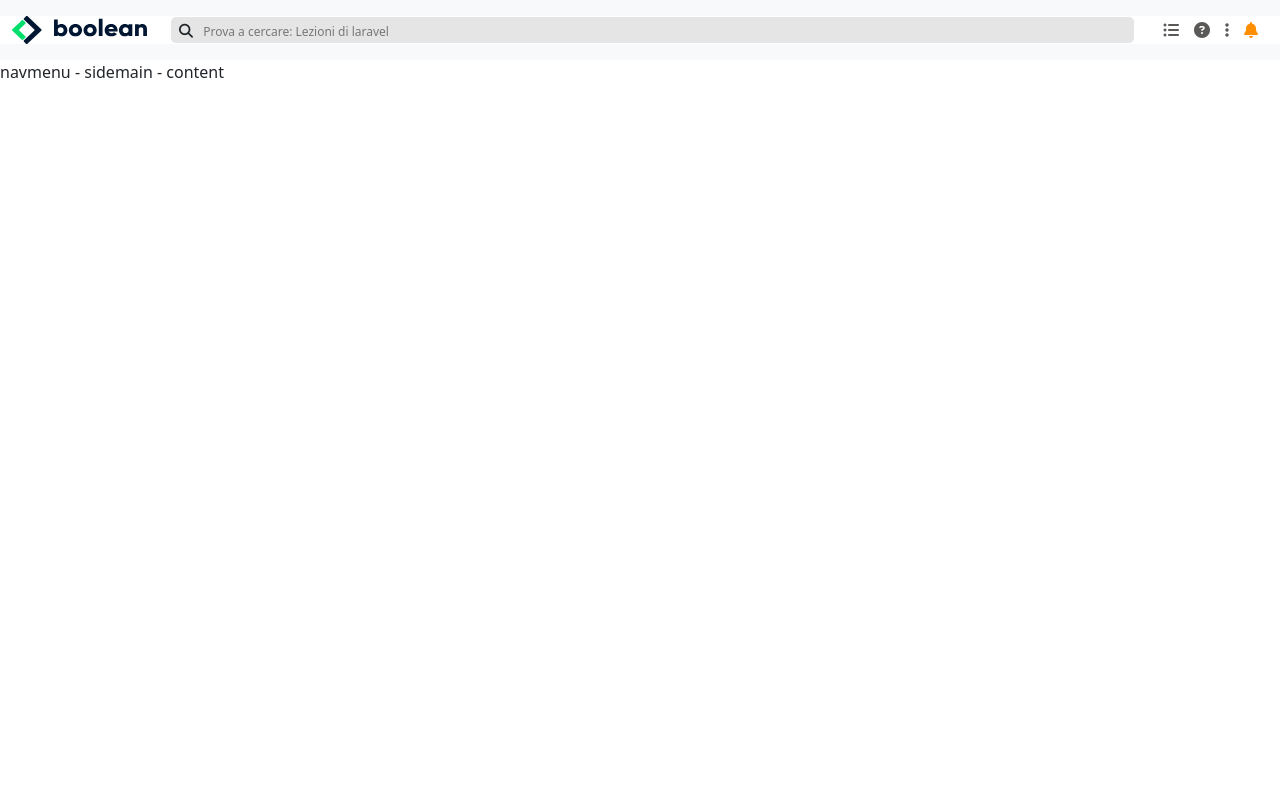
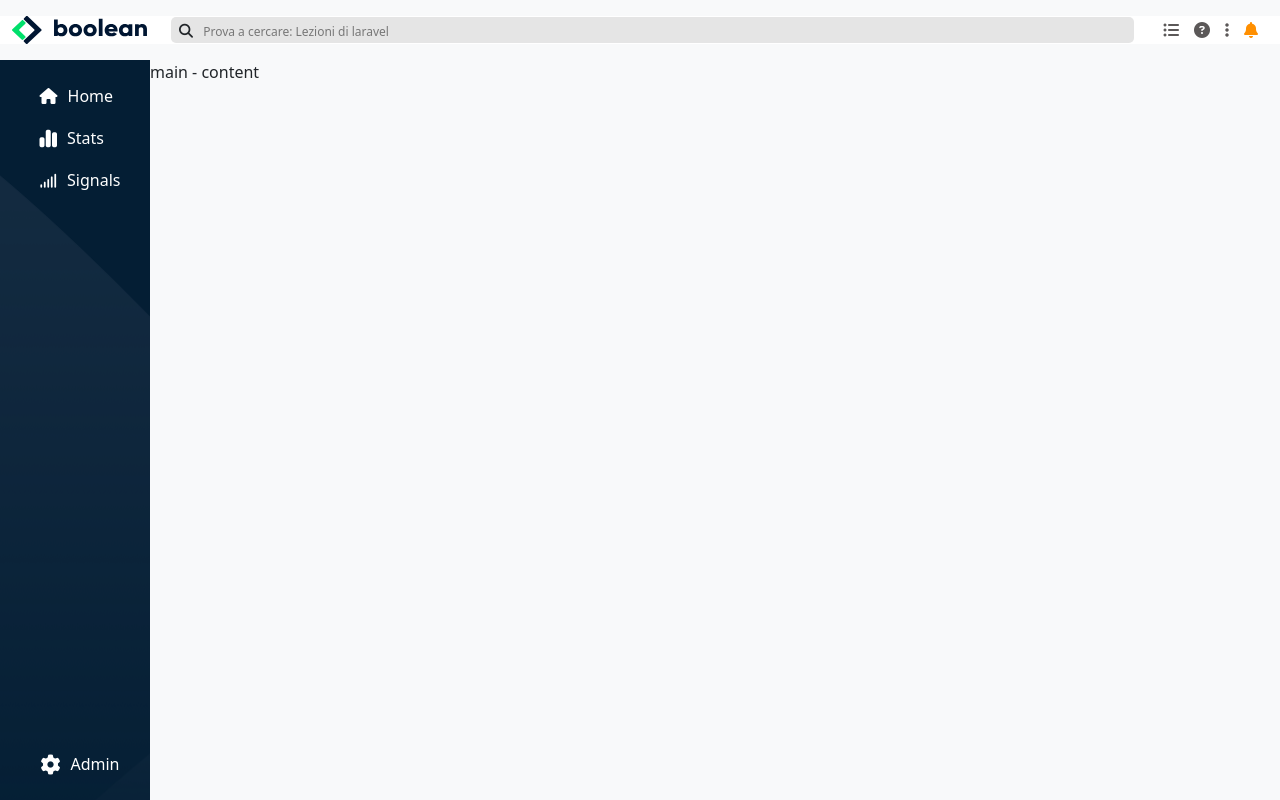
Before and after one commit to emilianoaprile/html-css-bootstrap-dashboard, a plain HTML site: page index.html in a window 1280 px wide. Drawn offline with nearby package versions, Linux system fonts and the light colour scheme.

Commit message:
ADDED - header navbar-side HTML CSS + resp

```diff
--- a/css/app.css
+++ b/css/app.css
@@ -2,11 +2,12 @@
 
 :root {
     --font_12: 12px;
+    --font_16: 16px;
 }
 
 
 
-/* Navbar -top */
+/* Navbar - top */
 .navbar_top{
     background-color: white;
 }
@@ -23,7 +24,8 @@
     font-size: 14px;
 }
 
-.ms_navbar {
+.ms_navbar,
+.main_content {
     background-color: #f8f9fa;
 }
 
@@ -45,6 +47,66 @@
 .fa-bell {
     color: #ff8f00;
 }
+
+/* Navbar - side */
+
+.app_content .side_bar {
+    background-color:  #041e34;
+    background-image: url(../img/sidebar-bg.png);
+    width: 65px;
+    /* width: 150px; */
+    height: 100%;
+}
+
+.app_content .navbar_side {
+    height: 100%;
+}
+
+.navbar_side-menu-items {
+    display: flex;
+    margin-bottom: 18px;
+}
+
+.icon_wrapper {
+    margin-left: 10px;
+    margin-right: 10px;
+}
+
+.navbar_side-text {
+    font-size: var(--font_16);
+}
+
+
+/* Media Query - Responsive */
+
+/* // Small devices (landscape phones, 576px and up) */
+@media (min-width: 576px) {
+
+ }
+
+/* // Medium devices (tablets, 768px and up) */
+@media (min-width: 768px) {
+
+.app_content .side_bar {
+    width: 150px;
+}
+
+}
+
+/* // Large devices (desktops, 992px and up) */
+@media (min-width: 992px) {
+
+ }
+
+/* // X-Large devices (large desktops, 1200px and up) */
+@media (min-width: 1200px) {
+
+ }
+
+/* // XX-Large devices (larger desktops, 1400px and up) */
+@media (min-width: 1400px) {
+
+ }
 
 
 
--- a/index.html
+++ b/index.html
@@ -63,11 +63,41 @@
         </aside>
 
         <div class="app_content d-flex flex-grow-1">
-            <header class="side_bar">
-                <nav>
+            <header class="side_bar text-white py-4">
+                <!-- Nav menu - side -->
+                <nav class="navbar_side d-flex flex-column align-items-center">
+                    <div class="col-auto flex-grow-1">
+                        <ul class="navbar_side-menu list-unstyled m-0">
+                            <li class="navbar_side-menu-items">
+                                <div class="icon_wrapper">
+                                    <i class="fa-solid fa-house"></i>
+                                </div>
+                                <div class="navbar_side-text d-none d-md-block">Home</div>
+                            </li>
+                            <li class="navbar_side-menu-items">
+                                <div class="icon_wrapper">
+                                    <i class="fa-solid fa-chart-simple fa-lg"></i>
+                                </div>
+                                <div class="navbar_side-text d-none d-md-block">Stats<icon-wrapper
 
-                    <!-- Nav menu - side -->
-                    navmenu - side
+                            </li>
+                            <li class="navbar_side-menu-items">
+                                <div class="icon_wrapper">
+                                    <i class="fa-solid fa-signal fa-sm"></i>
+                                </div>
+                                <div class="navbar_side-text d-none d-md-block">Signals</div>
+                            </li>
+                        </ul>
+                    </div>
+
+                    <div class="col-auto d-flex m-0">
+                        <div class="icon_wrapper">
+                            <i class="fa-solid fa-gear fa-lg"></i>
+                        </div>
+
+                        <div class="navbar_side-text d-none d-md-block">Admin</div>
+
+                    </div>
 
                 </nav>
 
```
